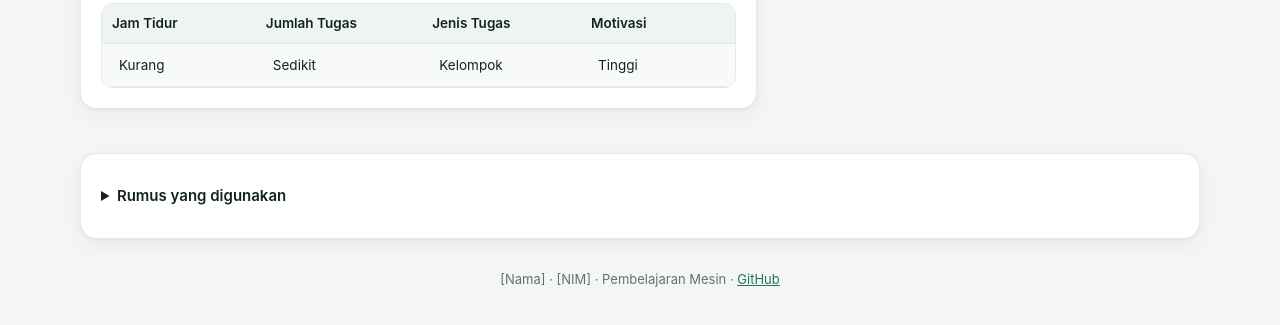
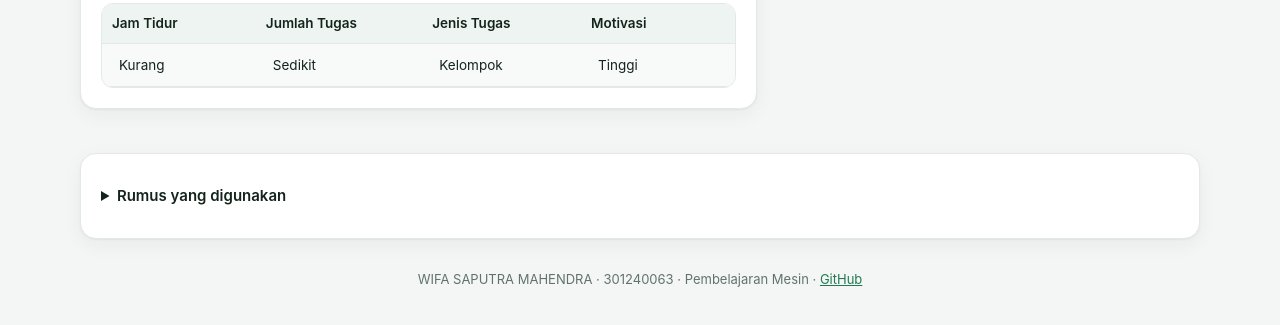
Before and after one commit to Warpzyy/tugas1-ml-randomforest, a Flask app: page / in a window 1280 px wide. Shown: the part 775-1100 px from the top of the page. Run offline with Flask 3, Linux system fonts and the light colour scheme.

Commit message:
Ubah tampilan web

```diff
--- a/templates/index.html
+++ b/templates/index.html
@@ -59,7 +59,7 @@ footer{text-align:center;color:var(--mut);font-size:13px;padding:10px 0 36px}foo
 <div id="out"></div>
 <section class="card"><details style="border:0;padding:0"><summary style="padding:0">Rumus yang digunakan</summary>
 <p class="mut">Entropy(S) = Σ −pᵢ·log₂(pᵢ) · Gain(S,A) = Entropy(S) − Σ (|Sᵢ|/|S|)·Entropy(Sᵢ) · Split Info(S,A) = Σ −(|Sᵢ|/|S|)·log₂(|Sᵢ|/|S|) · Gain Ratio(S,A) = Gain(S,A) / Split Info(S,A). Prediksi akhir ditentukan melalui majority vote seluruh pohon.</p></details></section></main>
-<footer>[Nama] · [NIM] · Pembelajaran Mesin · <a href="#" target="_blank">GitHub</a></footer>
+<footer>WIFA SAPUTRA MAHENDRA · 301240063 · Pembelajaran Mesin · <a href="https://github.com/Warpzyy/tugas1-ml-randomforest" target="_blank">GitHub</a></footer>
 <script>
 const $=s=>document.querySelector(s),esc=s=>String(s).replace(/[&<>"]/g,c=>({'&':'&amp;','<':'&lt;','>':'&gt;','"':'&quot;'}[c]));
 const fmt=n=>(+n).toFixed(6).replace('.',','),cnt=c=>Object.entries(c).map(([k,v])=>k+': '+v).join(', ');
```
